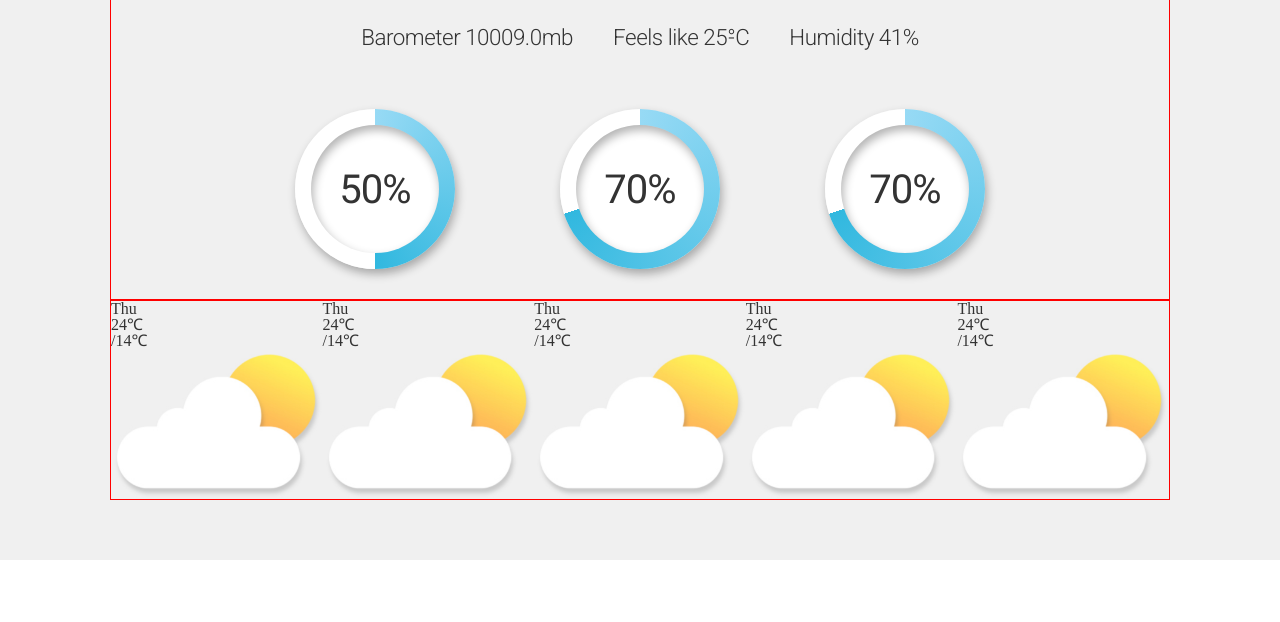
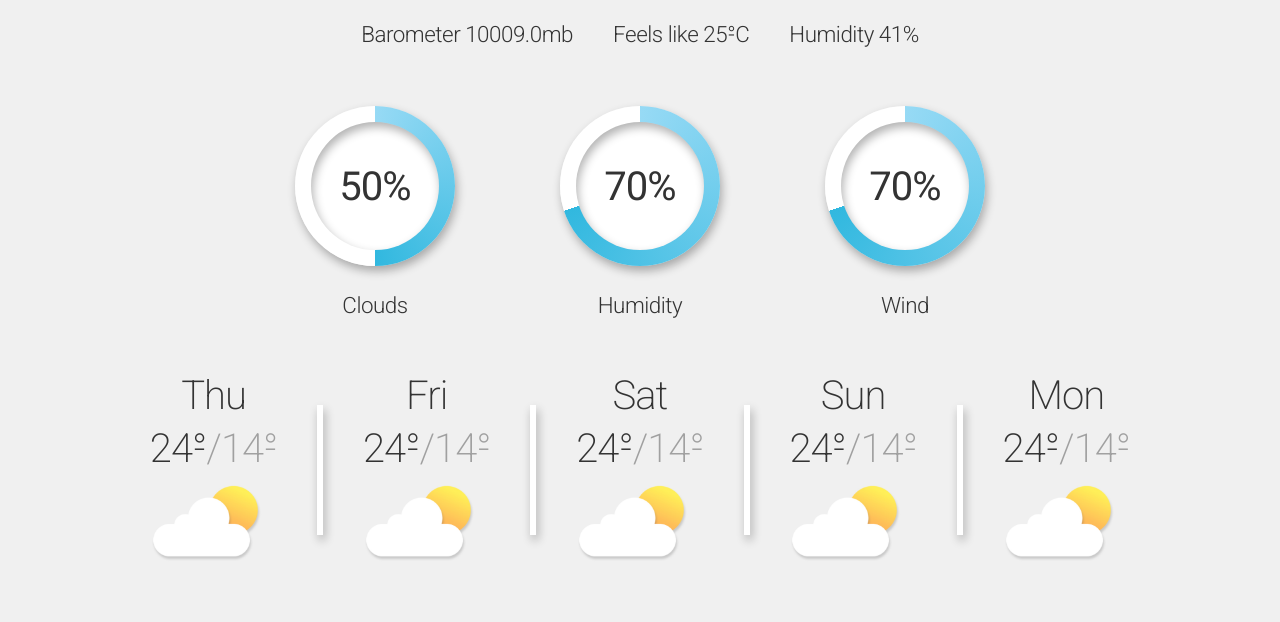
Before and after one commit to ClaudioCamba/weather-app, a website built with webpack: page dist/index.html in a window 1280 px wide. Shown: the part 458-1080 px from the top of the page. Before the commit the page ends 1018 px from the top, so only its background shows below. Built offline with Linux system fonts and the light colour scheme.

Commit message:
Style forecast section to align with design

```diff
--- a/src/style/style.scss
+++ b/src/style/style.scss
@@ -24,20 +24,18 @@
 
 // Variables
 $black-color: #333333;
+$grey-color: #a0a0a0;
 $bg-color: #f0f0f0;
+$white-color: #ffffff;
 $loading-circle: 10rem;
-$-webkit-box-shadow: 0.125rem 0.313rem 0.625rem 0px rgba(0, 0, 0, 0.3);
-$box-shadow: 0.125rem 0.313rem 0.625rem 0px rgba(0, 0, 0, 0.3);
-$-webkit-box-shadow-inset: inset 0.125rem 0.313rem 0.625rem 0px rgba(0, 0, 0, 0.3);
-$box-shadow-inset: inset 0.125rem 0.313rem 0.625rem 0px rgba(0, 0, 0, 0.3);
+$-webkit-box-shadow: 0.125rem 0.313rem 0.625rem 0 rgba(0, 0, 0, 0.3);
+$box-shadow: 0.125rem 0.313rem 0.625rem 0 rgba(0, 0, 0, 0.3);
+$-webkit-box-shadow-inset: inset 0.125rem 0.313rem 0.625rem 0 rgba(0, 0, 0, 0.3);
+$box-shadow-inset: inset 0.125rem 0.313rem 0.625rem 0 rgba(0, 0, 0, 0.3);
 
 :root {
   font-size: 16px;
   color: $black-color;
-}
-
-#weather-app > div {
-  border: 1px solid red;
 }
 
 // Title Main
@@ -83,14 +81,6 @@ $box-shadow-inset: inset 0.125rem 0.313rem 0.625rem 0px rgba(0, 0, 0, 0.3);
   }
 }
 
-// Loading Bar
-.desc-2 li {
-  font-family: "Heebo-Regular";
-  color: $black-color;
-  font-size: 3rem;
-  letter-spacing: -0.06rem;
-}
-
 // Styling
 .current {
   text-align: center;
@@ -101,13 +91,16 @@ $box-shadow-inset: inset 0.125rem 0.313rem 0.625rem 0px rgba(0, 0, 0, 0.3);
   }
   .date,
   .time,
-  .desc-1 li {
+  .desc-1 li,
+  .desc-2 li span {
     @include small-desc;
   }
   .temp {
     @include temp-title;
   }
-  .desc {
+  .desc,
+  .forecast .day,
+  .forecast li > div {
     @include mid-desc;
     margin-bottom: 0.8rem;
   }
@@ -195,17 +188,39 @@ $box-shadow-inset: inset 0.125rem 0.313rem 0.625rem 0px rgba(0, 0, 0, 0.3);
   }
 
   .forecast {
-    ul {
+    display: grid;
+    grid-template-columns: repeat(9, auto);
+    grid-area: 5/1/6/5;
+    margin-top: 1.875rem;
+    justify-content: space-evenly;
+    align-items: center;
+
+    li {
       display: grid;
-      grid-template-columns: repeat(5, auto);
-      width: 100%;
+      justify-content: center;
+      align-items: center;
+      grid-template-rows: repeat(3, auto);
 
-      li {
-        display: grid;
+      > div {
+        display: flex;
         justify-content: center;
-        align-items: center;
-        grid-template-rows: repeat(3, auto);
+
+        p:nth-child(2) {
+          color: $grey-color;
+        }
       }
+      img {
+        max-width: 7rem;
+      }
+    }
+    .separate {
+      font-size: 0;
+      height: 130px;
+      background: #fff;
+      width: 6px;
+      color: $white-color;
+      -webkit-box-shadow: $-webkit-box-shadow;
+      box-shadow: $box-shadow;
     }
   }
 }
@@ -220,6 +235,7 @@ $box-shadow-inset: inset 0.125rem 0.313rem 0.625rem 0px rgba(0, 0, 0, 0.3);
   animation: 0.4s ease-out reverse;
   -webkit-box-shadow: $-webkit-box-shadow;
   box-shadow: $box-shadow;
+  margin-bottom: 1.8rem;
 }
 
 .progress-item::after {
@@ -229,14 +245,17 @@ $box-shadow-inset: inset 0.125rem 0.313rem 0.625rem 0px rgba(0, 0, 0, 0.3);
   flex-direction: column;
   width: $loading-circle;
   margin: 1rem;
+  border-radius: 50%;
+  background: white;
   line-height: 1;
   padding-top: 0.25rem;
-  border-radius: 50%;
-  background: white;
   font-size: 2.5rem;
   text-align: center;
   -webkit-box-shadow: $-webkit-box-shadow-inset;
   box-shadow: $box-shadow-inset;
+  font-family: "Heebo-Regular";
+  color: $black-color;
+  letter-spacing: -0.06rem;
 }
 
 // Testing
```
Also changed, not shown: dist/bundle.js, dist/index.html.
